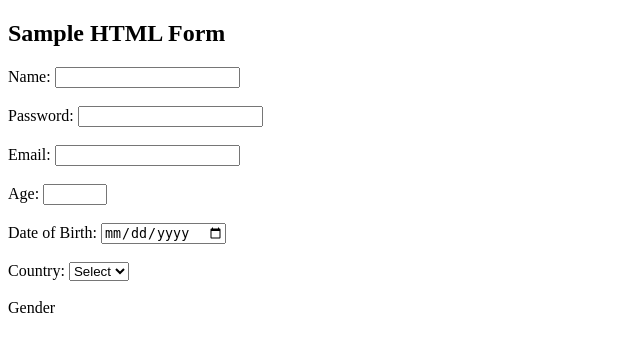
After one commit to keithunt-35/EWDT-class-sessions, a PHP site: page /form.php in a window 1280 px wide. The commit adds this page. Shown: the top 352 px of the page, without its empty margins (0-640 px from the left). Run offline with PHP 8.4, Linux system fonts and the light colour scheme.

Commit message:
built a form

```diff
--- /dev/null
+++ b/form.php
@@ -0,0 +1,50 @@
+<!DOCTYPE html>
+<html lang="en">
+<head>
+    <meta charset="UTF-8">
+    <meta name="viewport" content="width=device-width, initial-scale=1.0">
+    <title>HTML form example</title>
+</head>
+<body>
+    <h2>Sample HTML Form</h2>
+    <form action="form process" method="post">
+        <!--Text field-->
+        <label for="name">Name:</label>
+        <input type="text" id="name" name="name" required><br><br>
+
+        <!--password Field-->
+        <label for="password">Password:</label>
+        <input type="password" id="password" name="password" required><br><br>
+
+        <!--email Field-->
+        <label for="email">Email:</label>
+        <input type="email" id="email" name="email" required><br><br>
+
+        <!--number Field-->
+        <label for="age">Age:</label>
+        <input type="number" id="age" name="age" min="1" max="120"><br><br>
+
+        <!--Date Field-->
+        <label for="dob">Date of Birth:</label>
+        <input type="date" id="dob" name="dob"><br><br>
+
+        <!--Dropdown Field-->
+        <label for="country">Country:</label>
+        <select name="country" id="country">
+            <option value=" ">Select</option>
+            <option value="usa">USA</option>
+            <option value="uk"> UK</option>
+            <option value="india">India</option>
+            <option value="africa">Africa</option>
+        </select><br><br>
+
+
+        <!--Radio buttons -->
+        <label for="gender">Gender</label>
+        <input type="radio
+
+
+    </form>
+
+</body>
+</html>
```
Also changed, not shown: session.php (line endings or trailing spaces).
